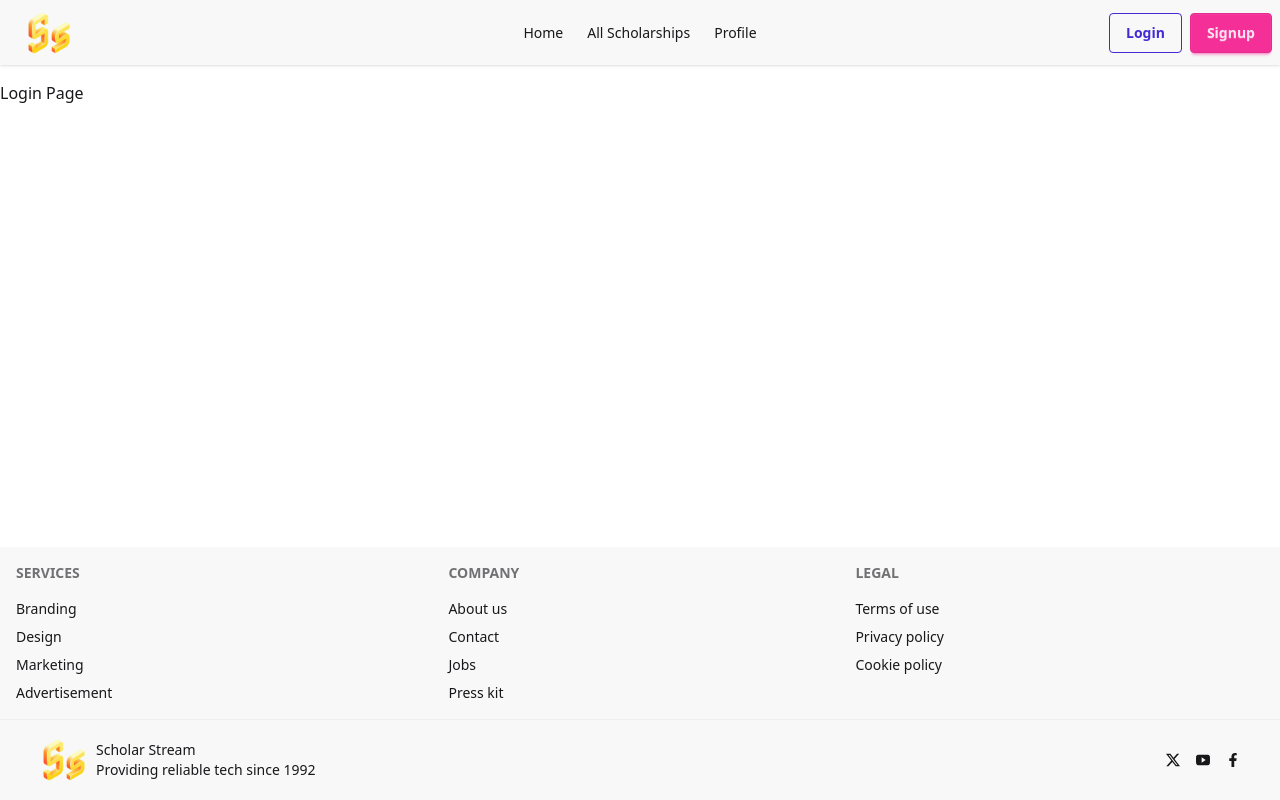
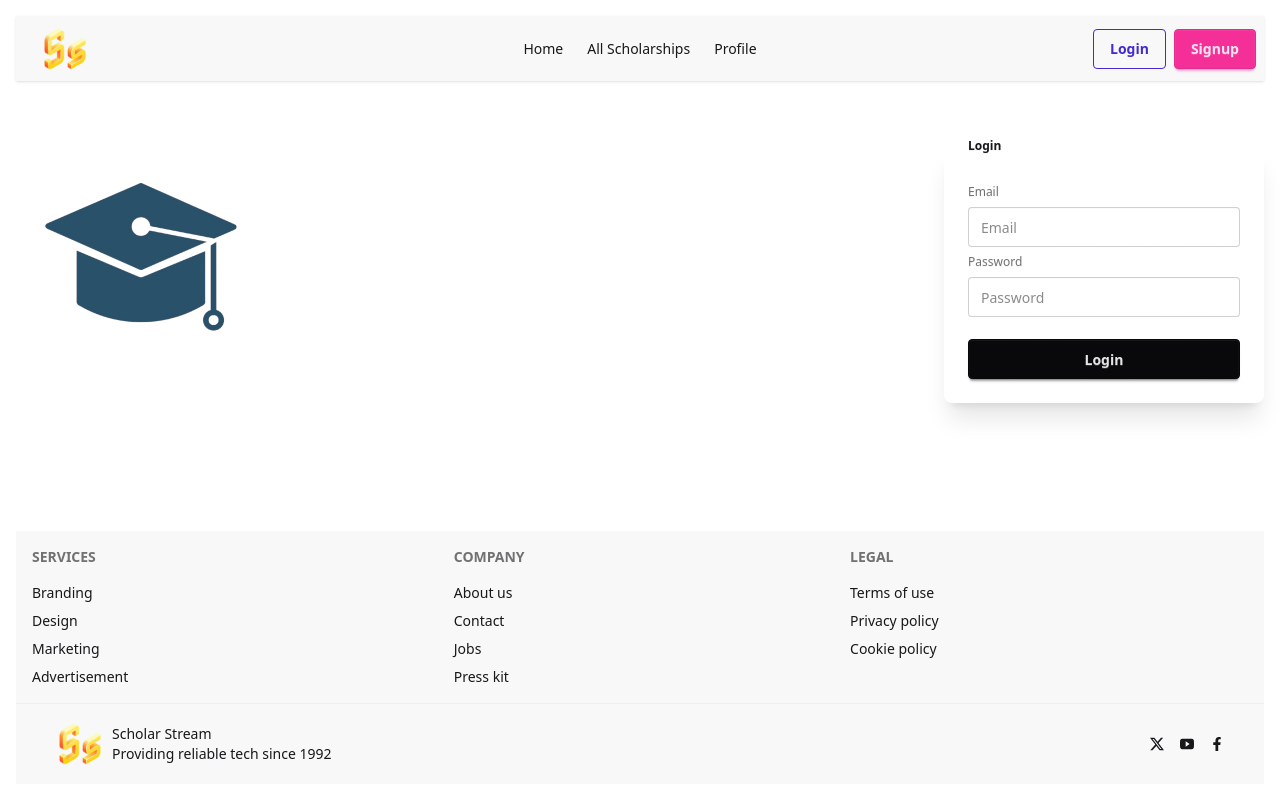
Before and after one commit to devpolas/scholar-stream-client, a React (Vite) app: page /login in a window 1280 px wide. Built offline with nearby package versions, Linux system fonts and the light colour scheme.

Commit message:
add graduation cap image align realign rootLayout design login page

```diff
--- a/src/layouts/RootLayout.jsx
+++ b/src/layouts/RootLayout.jsx
@@ -5,13 +5,13 @@ import Footer from "../components/footer/Footer";
 export default function RootLayout() {
   return (
     <div className='min-h-screen flex flex-col max-w-7xl mx-auto'>
-      <nav>
+      <nav className='p-4'>
         <Navbar />
       </nav>
-      <main className='flex-1 my-4'>
+      <main className='flex-1 my-4 p-4'>
         <Outlet />
       </main>
-      <footer>
+      <footer className='p-4'>
         <Footer />
       </footer>
     </div>
--- a/src/pages/LoginPage.jsx
+++ b/src/pages/LoginPage.jsx
@@ -1,3 +1,30 @@
+import graduationCeremony from "./../assets/graduation-ceremony.png";
+
 export default function LoginPage() {
-  return <div>Login Page</div>;
+  return (
+    <div
+      style={{ backgroundImage: `url(${graduationCeremony})` }}
+      className='bg-no-repeat bg-size-[0%] sm:bg-size-[40%] md:bg-size-[30%] lg:bg-size-[20%] bg-top-left flex justify-end'
+    >
+      <fieldset className='fieldset glass border-base-300 rounded-box w-xs border p-6 shadow-xl'>
+        <legend className='fieldset-legend'>Login</legend>
+
+        <label className='label'>Email</label>
+        <input
+          type='email'
+          className='input input-bordered'
+          placeholder='Email'
+        />
+
+        <label className='label'>Password</label>
+        <input
+          type='password'
+          className='input input-bordered'
+          placeholder='Password'
+        />
+
+        <button className='btn btn-neutral mt-4 w-full'>Login</button>
+      </fieldset>
+    </div>
+  );
 }
```
Also changed, not shown: src/assets/graduation-ceremony.png (added).
